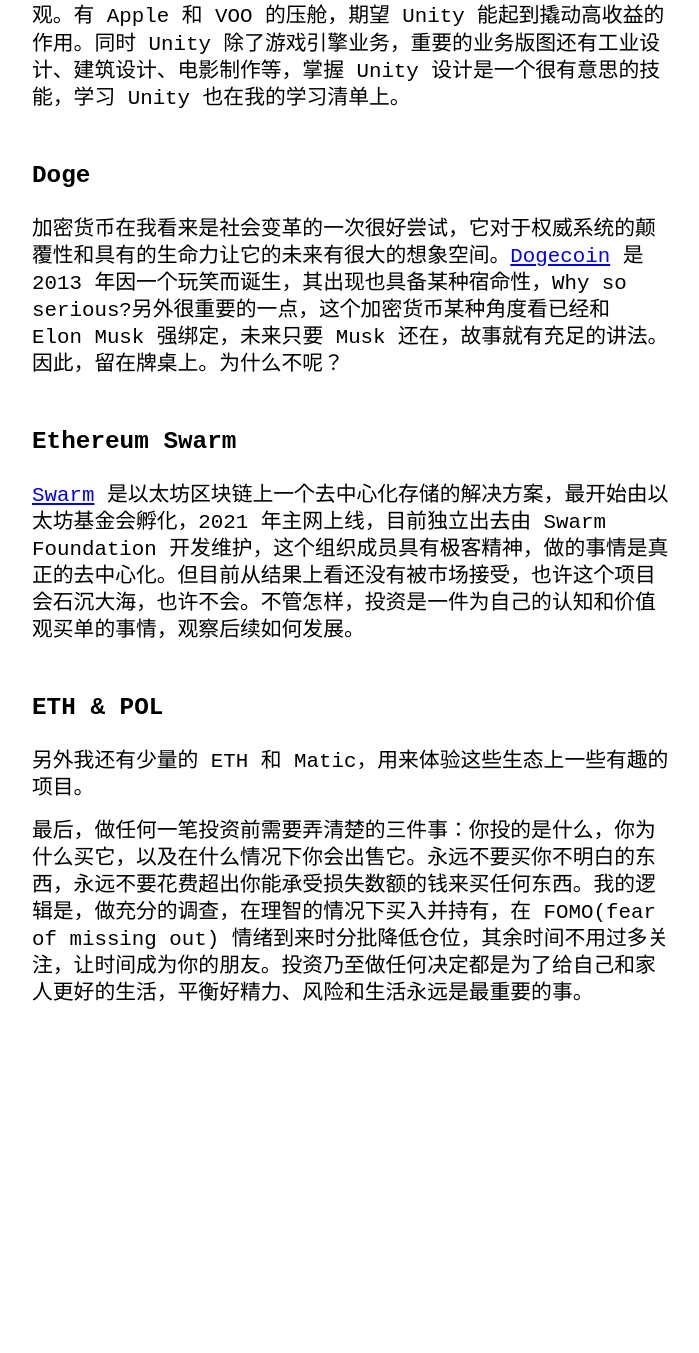
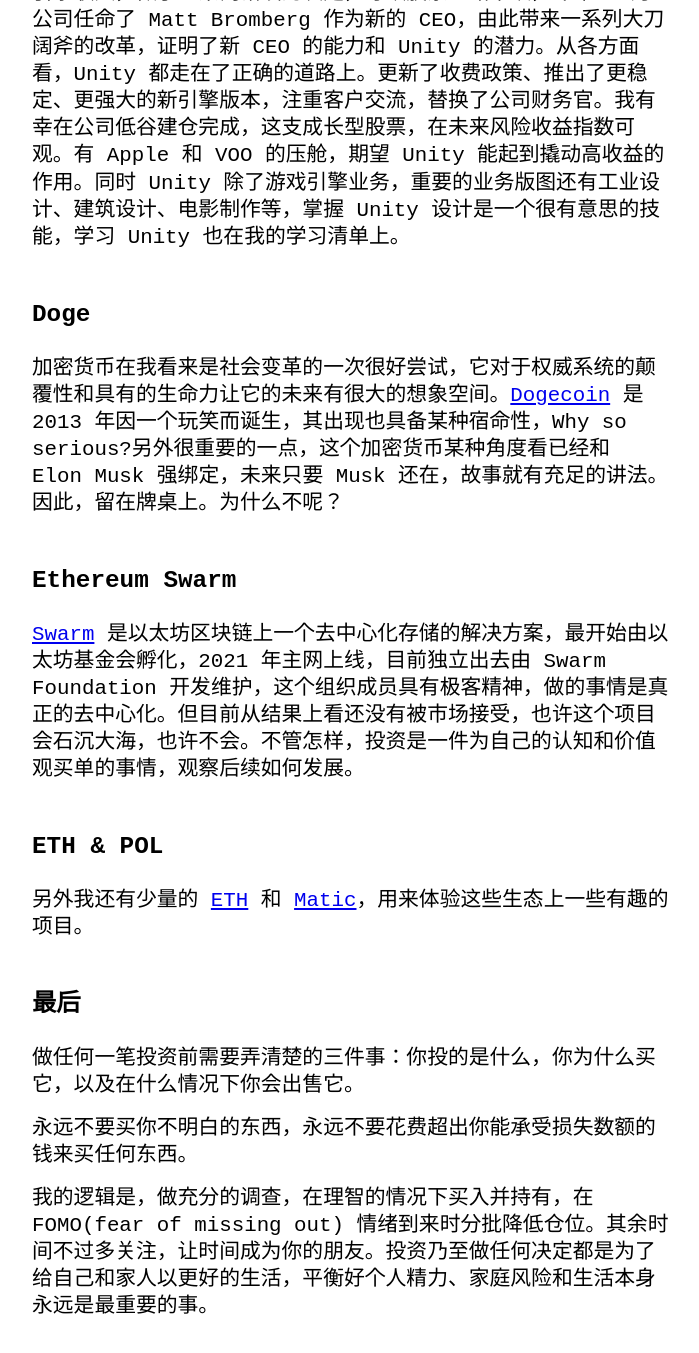
Before and after one commit to thekingofcool/thekingofcool.github.io, a Jekyll site: the page built from _posts/2024-10-20-my_investment_strategy.md, in a window 1280 px wide and 1400 px high, scrolled down 1567 px. Shown: the top 1353 px of the window, without its empty margins (288-987 px from the left). Built offline with Jekyll 4.4.1, drawn with Linux system fonts in a browser that asks for light colours; a style sheet for code colours, icons or effects is not loaded; before the commit the page ends 2654 px from its top, so only the background shows below that; some of the changed text lies outside the part shown.

Commit message:
restructure

```diff
--- a/_posts/2024-10-20-my_investment_strategy.md
+++ b/_posts/2024-10-20-my_investment_strategy.md
@@ -27,6 +29,11 @@
 [Swarm](https://www.ethswarm.org/) 是以太坊区块链上一个去中心化存储的解决方案，最开始由以太坊基金会孵化，2021 年主网上线，目前独立出去由 Swarm Foundation 开发维护，这个组织成员具有极客精神，做的事情是真正的去中心化。但目前从结果上看还没有被市场接受，也许这个项目会石沉大海，也许不会。不管怎样，投资是一件为自己的认知和价值观买单的事情，观察后续如何发展。
 
 ### ETH & POL
-另外我还有少量的 ETH 和 Matic，用来体验这些生态上一些有趣的项目。
+另外我还有少量的 [ETH](https://ethereum.org/) 和 [Matic](https://polygon.technology/)，用来体验这些生态上一些有趣的项目。
 
-最后，做任何一笔投资前需要弄清楚的三件事：你投的是什么，你为什么买它，以及在什么情况下你会出售它。永远不要买你不明白的东西，永远不要花费超出你能承受损失数额的钱来买任何东西。我的逻辑是，做充分的调查，在理智的情况下买入并持有，在 FOMO(fear of missing out) 情绪到来时分批降低仓位，其余时间不用过多关注，让时间成为你的朋友。投资乃至做任何决定都是为了给自己和家人更好的生活，平衡好精力、风险和生活永远是最重要的事。
+### 最后
+做任何一笔投资前需要弄清楚的三件事：你投的是什么，你为什么买它，以及在什么情况下你会出售它。
+
+永远不要买你不明白的东西，永远不要花费超出你能承受损失数额的钱来买任何东西。
+
+我的逻辑是，做充分的调查，在理智的情况下买入并持有，在 FOMO(fear of missing out) 情绪到来时分批降低仓位。其余时间不过多关注，让时间成为你的朋友。投资乃至做任何决定都是为了给自己和家人以更好的生活，平衡好个人精力、家庭风险和生活本身永远是最重要的事。
```
Also changed, not shown: other parts of _posts/2024-10-20-my_investment_strategy.md (+3 -1 lines), 2 other files.
